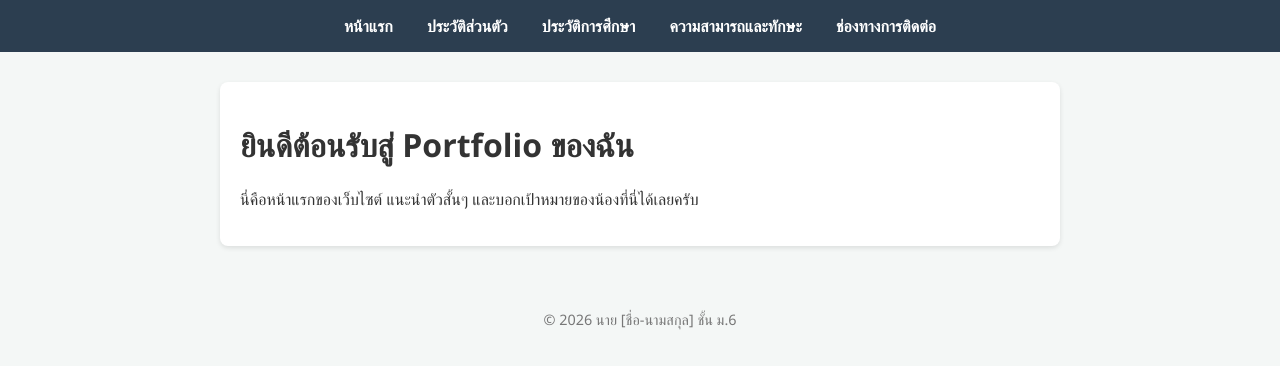
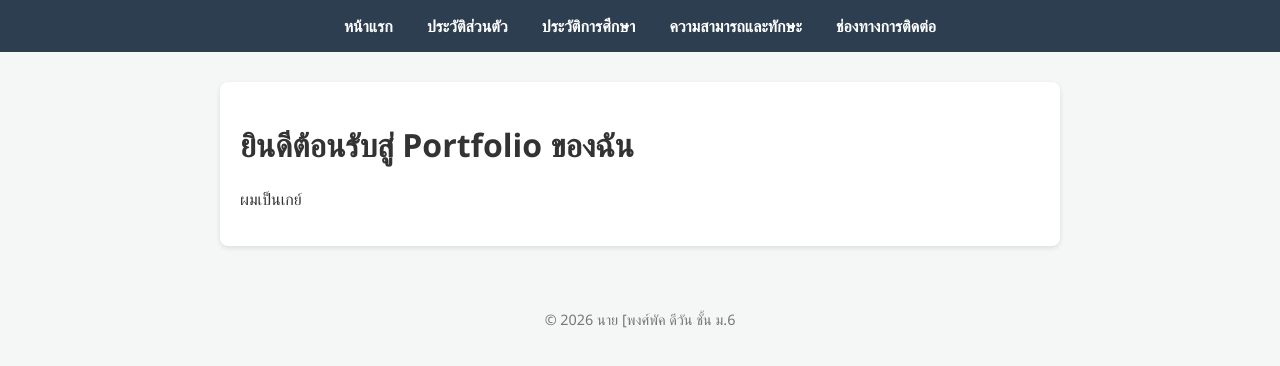
Before and after one commit to pongphak-18/portfolio3, a plain HTML site: page index.html in a window 1280 px wide. Drawn offline with Linux system fonts and the light colour scheme.

Commit message:
Update index.html

```diff
--- a/index.html
+++ b/index.html
@@ -55,11 +55,11 @@
 
     <div class="container">
         <h1>ยินดีต้อนรับสู่ Portfolio ของฉัน</h1>
-        <p>นี่คือหน้าแรกของเว็บไซต์ แนะนำตัวสั้นๆ และบอกเป้าหมายของน้องที่นี่ได้เลยครับ</p>
+        <p>ผมเป็นเกย์</p>
     </div>
 
     <footer>
-        <p>© 2026 นาย [ชื่อ-นามสกุล] ชั้น ม.6</p>
+        <p>© 2026 นาย [พงศ์พัค ดีวัน ชั้น ม.6</p>
     </footer>
 
 </body>
```
